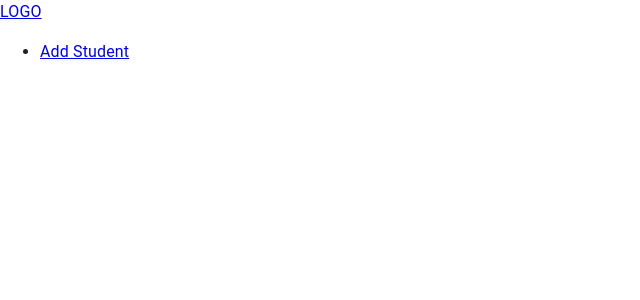
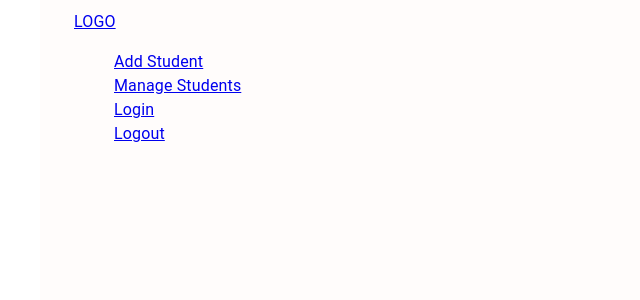
Before and after one commit to mdismail645221/evaluation-assignment-client, a React (Create React App) app: page / in a window 1280 px wide. Shown: the top 300 px of the page, without its empty margins (0-640 px from the left). Built offline with nearby package versions, Linux system fonts and the light colour scheme.

Commit message:
react router added

```diff
--- /dev/null
+++ b/src/components/Navber/Navbar.css
@@ -0,0 +1,10 @@
+.navbar-container{
+    /* background-color: red; */
+    height: 100vh;
+    overflow: visible;
+    padding: 10px;
+}
+
+.navbar-container ul li{
+    list-style: none;
+}
--- a/src/components/Navber/Navber.js
+++ b/src/components/Navber/Navber.js
@@ -1,9 +1,11 @@
+
 import React from 'react';
 import { Link } from 'react-router-dom';
+import '../Navber/Navbar.css'
 
 const Navber = () => {
     return (
-        <aside>
+        <aside className='navbar-container'>
             {/* logo */}
             <div>
                 <Link to="/logo">LOGO</Link>
@@ -11,6 +13,9 @@ const Navber = () => {
             <nav>
                 <ul>
                     <li><Link to="/">Add Student</Link></li>
+                    <li><Link to="/">Manage Students</Link></li>
+                    <li><Link to="/">Login</Link></li>
+                    <li><Link to="/">Logout</Link></li>
                 </ul>
             </nav>
         </aside>
--- a/src/layout/Main.js
+++ b/src/layout/Main.js
@@ -1,17 +1,21 @@
+import { Container } from '@mui/material';
 import React from 'react';
 import { Outlet } from 'react-router-dom';
 import Navber from '../components/Navber/Navber';
 
 const Main = () => {
     return (
-        <div>
+        <Container sx={{
+            display: 'flex',
+            background: '#FFFCFB'
+        }}>
             <div>
                 <Navber></Navber>
             </div>
             <div>
                 <Outlet></Outlet>
             </div>
-        </div>
+        </Container>
     );
 };
 
```
